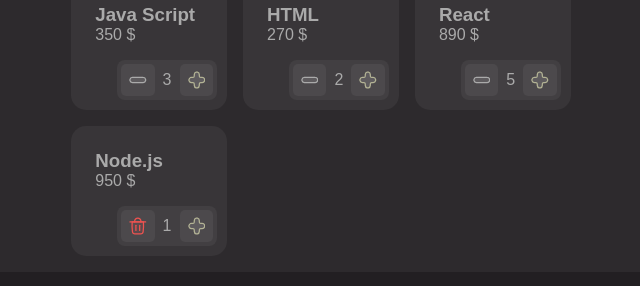
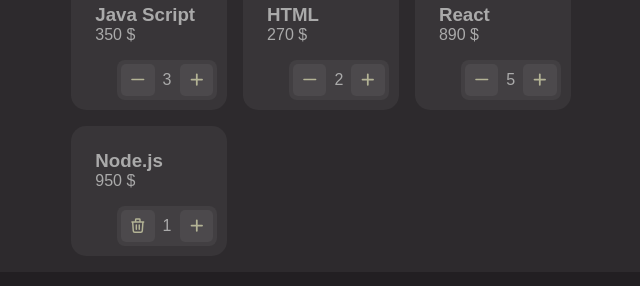
Before and after one commit to iMahdi1383/ShoppingCartSection.React, a React (Create React App) app: page / in a window 1280 px wide. Shown: the part 159-445 px from the top of the page, without its empty margins (319-959 px from the left). Built offline with nearby package versions, Linux system fonts and the light colour scheme.

Commit message:
Use 'react-icons' + Update React Version to '18.2.0'

```diff
--- a/package.json
+++ b/package.json
@@ -8,7 +8,8 @@
     "@testing-library/user-event": "^13.5.0",
     "react": "^18.2.0",
     "react-dom": "^18.2.0",
-    "react-scripts": "5.0.1",
+    "react-icons": "^4.4.0",
+    "react-scripts": "^2.1.3",
     "web-vitals": "^2.1.4"
   },
   "scripts": {
--- a/src/App.js
+++ b/src/App.js
@@ -1,3 +1,4 @@
+import React from 'react';
 import './App.css';
 import Header from './Components/Header/Header';
 import ProductList from './Components/ProductList/ProductList';
--- a/src/Components/Header/Header.js
+++ b/src/Components/Header/Header.js
@@ -1,3 +1,5 @@
+import React from 'react';
+
 const Header = (props) => {
   return (
     <>
--- a/src/Components/Icon/IcoMinus.js
+++ b/src/Components/Icon/IcoMinus.js
@@ -1,3 +1,4 @@
+import React from 'react';
 
 const IcoTrash = (props) => {
   return (
--- a/src/Components/Icon/IcoPlus.js
+++ b/src/Components/Icon/IcoPlus.js
@@ -1,3 +1,4 @@
+import React from 'react';
 
 const IcoTrash = (props) => {
   return (
--- a/src/Components/Icon/IcoTrash.js
+++ b/src/Components/Icon/IcoTrash.js
@@ -1,3 +1,4 @@
+import React from 'react';
 
 const IcoTrash = (props) => {
   return (
--- a/src/Components/ProductList/Product/Product.js
+++ b/src/Components/ProductList/Product/Product.js
@@ -1,10 +1,10 @@
+import React from 'react';
 import Styles from './Product.module.css';
 import ProductTitle from './ProductTitle/ProductTitle';
-import IcoPlus from '../../Icon/IcoPlus';
+import { HiPlus } from 'react-icons/hi';
 import RemoveIcon from './RemoveIcon';
 
 const Product = (props) => {
-
   const WhichRemoveIcon = (quantity) => {
     if (quantity > 1) return 'minus';
     else return 'trash';
@@ -24,7 +24,7 @@
         </button>
         <span> {props.product.quantity} </span>
         <button onClick={props.onIncrease} className={Styles.increase}>
-          <IcoPlus stroke={'#b3b395'} fill={'rgba(255,255,255,0.1)'} />
+          <HiPlus />
         </button>
       </div>
     </div>
--- a/src/Components/ProductList/Product/ProductTitle/ProductTitle.js
+++ b/src/Components/ProductList/Product/ProductTitle/ProductTitle.js
@@ -1,5 +1,5 @@
 import Styles from './ProductTitle.module.css';
-import { useState } from 'react';
+import React, { useState } from 'react';
 
 const ProductTitle = (props) => {
   const [inputActived, SetInputActived] = useState(false);
--- a/src/Components/ProductList/Product/RemoveIcon.js
+++ b/src/Components/ProductList/Product/RemoveIcon.js
@@ -1,11 +1,15 @@
-import IcoMinus from '../../Icon/IcoMinus';
-import IcoTrash from '../../Icon/IcoTrash';
+import React from 'react';
+import { HiOutlineTrash, HiOutlineMinus } from 'react-icons/hi';
+// import IcoMinus from '../../Icon/IcoMinus';
+// import IcoTrash from '../../Icon/IcoTrash';
 
 const RemoveIcon = (props) => {
   if (props.icon === 'trash') {
-    return <IcoTrash stroke={'#ef5350'} fill={'rgba(239,83,80,0.1)'} />;
+    return <HiOutlineTrash />;
+    // return <IcoTrash stroke={'#ef5350'} fill={'rgba(239,83,80,0.1)'} />;
   } else {
-    return <IcoMinus stroke={'#aaa'} fill={'rgba(255,255,255,0.1)'} />;
+    return <HiOutlineMinus />;
+    // return <IcoMinus stroke={'#aaa'} fill={'rgba(255,255,255,0.1)'} />;
   }
 };
 
--- a/src/Components/ProductList/ProductList.js
+++ b/src/Components/ProductList/ProductList.js
@@ -1,4 +1,4 @@
-import { useState } from 'react';
+import React, { useState } from 'react';
 import Styles from './ProductList.module.css';
 import Product from './Product/Product';
 
--- a/src/index.js
+++ b/src/index.js
@@ -1,3 +1,4 @@
+import React from 'react';
 import * as ReactDOM from 'react-dom/client';
 import './index.css';
 import App from './App';
```
Also changed, not shown: 1 other file (tests, documents, lock files or other folders).
